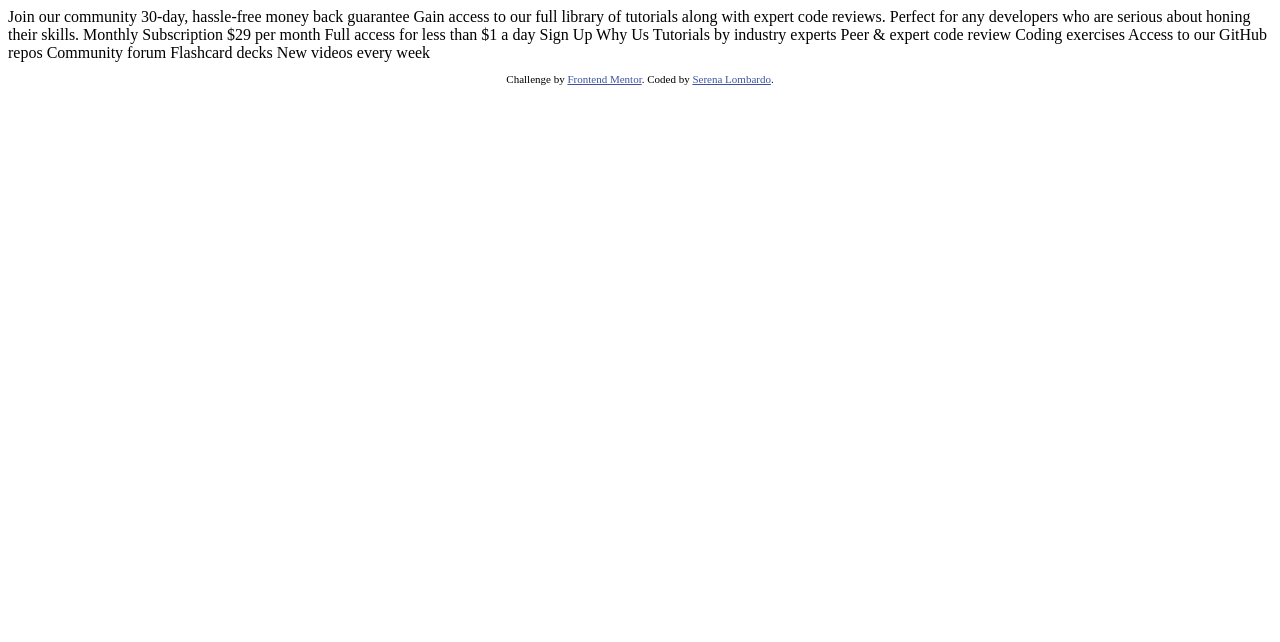
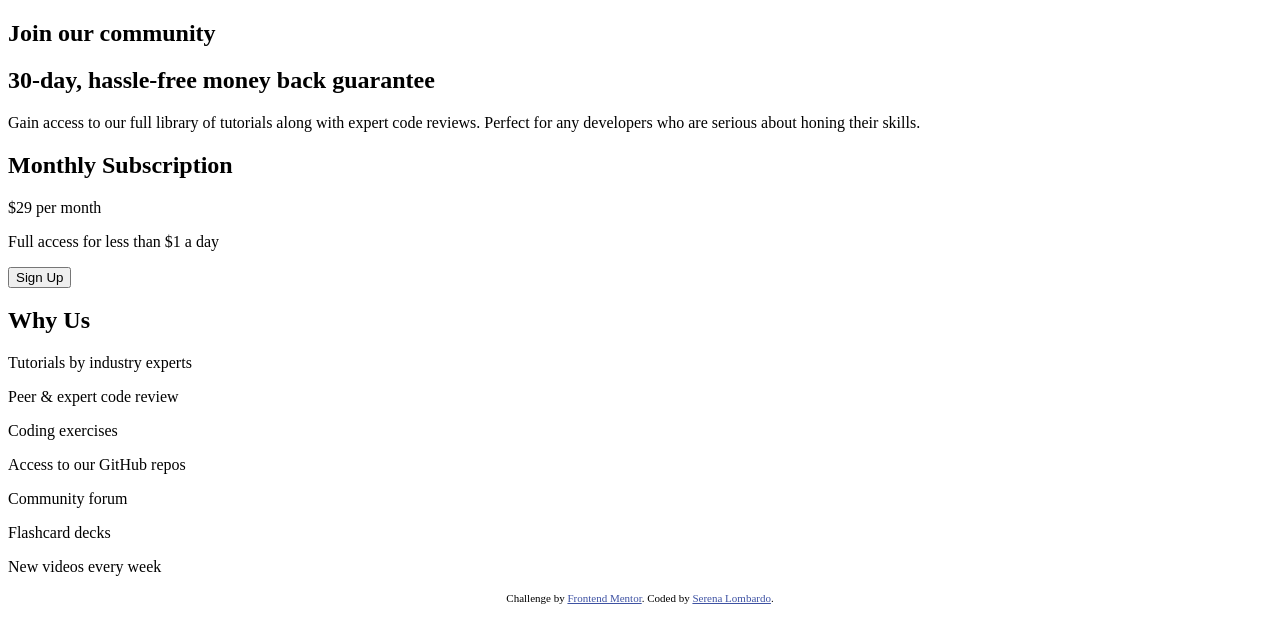
Before and after one commit to RaynaFaye/single-price-grid-component, a plain HTML site: page index.html in a window 1280 px wide. Drawn offline with Linux system fonts and the light colour scheme.

Commit message:
Main HTMl structure of the page

```diff
--- a/index.html
+++ b/index.html
@@ -12,11 +12,30 @@
     <title>Frontend Mentor | Single Price Grid Component</title>
   </head>
   <body>
-    Join our community 30-day, hassle-free money back guarantee Gain access to our full library of tutorials along with expert code reviews. Perfect
-    for any developers who are serious about honing their skills. Monthly Subscription &dollar;29 per month Full access for less than &dollar;1 a day
-    Sign Up Why Us Tutorials by industry experts Peer &amp; expert code review Coding exercises Access to our GitHub repos Community forum Flashcard
-    decks New videos every week
-
+    <section>
+      <h1>Join our community</h1>
+      <h2>30-day, hassle-free money back guarantee</h2>
+      <p>
+        Gain access to our full library of tutorials along with expert code reviews. Perfect for any developers who are serious about honing their
+        skills.
+      </p>
+    </section>
+    <section>
+      <h2>Monthly Subscription</h2>
+      <p><span>&dollar;29</span> per month</p>
+      <p>Full access for less than &dollar;1 a day</p>
+      <button>Sign Up</button>
+    </section>
+    <section>
+      <h2>Why Us</h2>
+      <p>Tutorials by industry experts</p>
+      <p>Peer &amp; expert code review</p>
+      <p>Coding exercises</p>
+      <p>Access to our GitHub repos</p>
+      <p>Community forum</p>
+      <p>Flashcard decks</p>
+      <p>New videos every week</p>
+    </section>
     <footer>
       <p class="attribution">
         Challenge by <a href="https://www.frontendmentor.io?ref=challenge" target="_blank">Frontend Mentor</a>. Coded by
```
